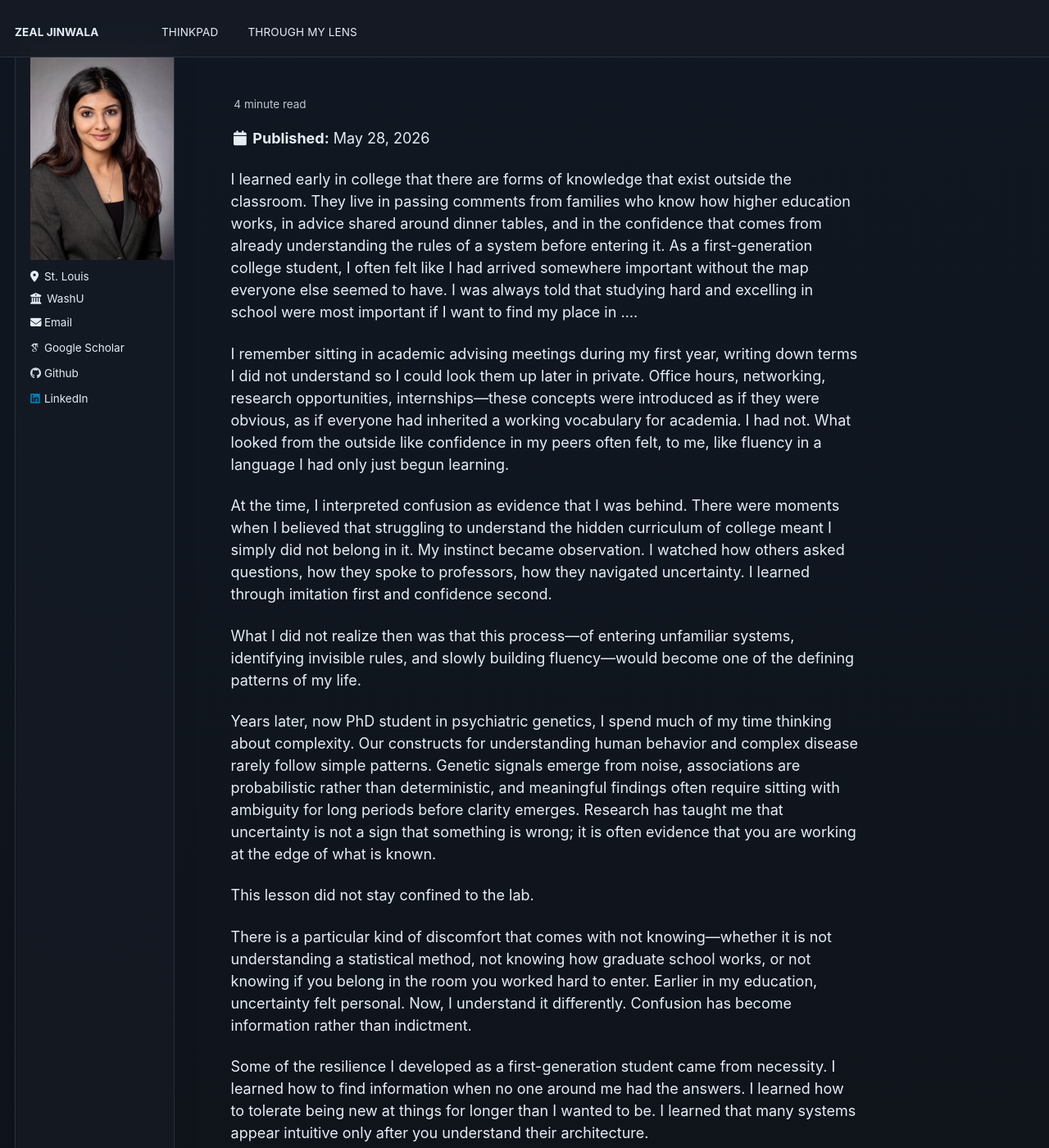
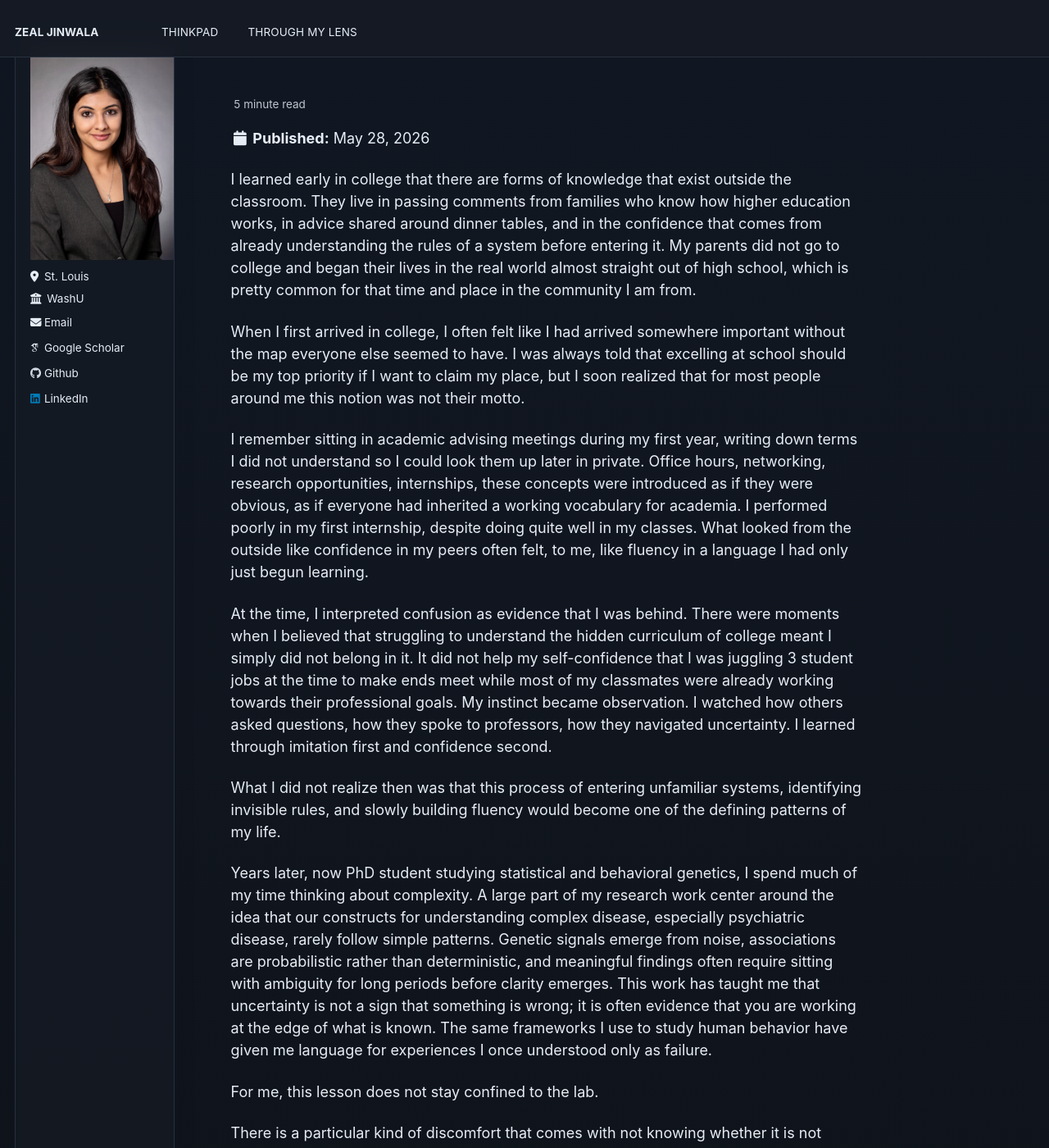
Before and after one commit to zealjinwala/zealjinwala.github.io, a Jekyll site: the page built from _posts/2026-06-02-first-thinkpad-note.md, in a window 1280 px wide and 1400 px high. Shown: the whole window at 82% size. Built offline with Jekyll 4.4.1, drawn with Linux system fonts in a browser that asks for light colours; some web fonts are replaced; some of the changed text lies outside the part shown.

Commit message:
updated blog

```diff
--- a/_posts/2026-06-02-first-thinkpad-note.md
+++ b/_posts/2026-06-02-first-thinkpad-note.md
@@ -1,28 +1,30 @@
 ---
-title: "How I ended up here"
+title: "One resilience: How I ended up here."
 date: 2026-05-28
 ---
 
-I learned early in college that there are forms of knowledge that exist outside the classroom. They live in passing comments from families who know how higher education works, in advice shared around dinner tables, and in the confidence that comes from already understanding the rules of a system before entering it. As a first-generation college student, I often felt like I had arrived somewhere important without the map everyone else seemed to have. I was always told that studying hard and excelling in school were most important if I want to find my place in ….
+I learned early in college that there are forms of knowledge that exist outside the classroom. They live in passing comments from families who know how higher education works, in advice shared around dinner tables, and in the confidence that comes from already understanding the rules of a system before entering it. My parents did not go to college and began their lives in the real world almost straight out of high school, which is pretty common for that time and place in the community I am from.
 
-I remember sitting in academic advising meetings during my first year, writing down terms I did not understand so I could look them up later in private. Office hours, networking, research opportunities, internships—these concepts were introduced as if they were obvious, as if everyone had inherited a working vocabulary for academia. I had not. What looked from the outside like confidence in my peers often felt, to me, like fluency in a language I had only just begun learning.
+When I first arrived in college, I often felt like I had arrived somewhere important without the map everyone else seemed to have. I was always told that excelling at school should be my top priority if I want to claim my place, but I soon realized that for most people around me this notion was not their motto.
 
-At the time, I interpreted confusion as evidence that I was behind. There were moments when I believed that struggling to understand the hidden curriculum of college meant I simply did not belong in it. My instinct became observation. I watched how others asked questions, how they spoke to professors, how they navigated uncertainty. I learned through imitation first and confidence second.
+I remember sitting in academic advising meetings during my first year, writing down terms I did not understand so I could look them up later in private. Office hours, networking, research opportunities, internships, these concepts were introduced as if they were obvious, as if everyone had inherited a working vocabulary for academia. I performed poorly in my first internship, despite doing quite well in my classes. What looked from the outside like confidence in my peers often felt, to me, like fluency in a language I had only just begun learning.
 
-What I did not realize then was that this process—of entering unfamiliar systems, identifying invisible rules, and slowly building fluency—would become one of the defining patterns of my life.
+At the time, I interpreted confusion as evidence that I was behind. There were moments when I believed that struggling to understand the hidden curriculum of college meant I simply did not belong in it. It did not help my self-confidence that I was juggling 3 student jobs at the time to make ends meet while most of my classmates were already working towards their professional goals. My instinct became observation. I watched how others asked questions, how they spoke to professors, how they navigated uncertainty. I learned through imitation first and confidence second.
 
-Years later, now PhD student in psychiatric genetics, I spend much of my time thinking about complexity. Our constructs for understanding human behavior and complex disease rarely follow simple patterns. Genetic signals emerge from noise, associations are probabilistic rather than deterministic, and meaningful findings often require sitting with ambiguity for long periods before clarity emerges. Research has taught me that uncertainty is not a sign that something is wrong; it is often evidence that you are working at the edge of what is known.
+What I did not realize then was that this process of entering unfamiliar systems, identifying invisible rules, and slowly building fluency would become one of the defining patterns of my life.
 
-This lesson did not stay confined to the lab.
+Years later, now PhD student studying statistical and behavioral genetics, I spend much of my time thinking about complexity. A large part of my research work center around the idea that our constructs for understanding complex disease, especially psychiatric disease, rarely follow simple patterns. Genetic signals emerge from noise, associations are probabilistic rather than deterministic, and meaningful findings often require sitting with ambiguity for long periods before clarity emerges. This work has taught me that uncertainty is not a sign that something is wrong; it is often evidence that you are working at the edge of what is known. The same frameworks I use to study human behavior have given me language for experiences I once understood only as failure.
 
-There is a particular kind of discomfort that comes with not knowing—whether it is not understanding a statistical method, not knowing how graduate school works, or not knowing if you belong in the room you worked hard to enter. Earlier in my education, uncertainty felt personal. Now, I understand it differently. Confusion has become information rather than indictment.
+For me, this lesson does not stay confined to the lab.
 
-Some of the resilience I developed as a first-generation student came from necessity. I learned how to find information when no one around me had the answers. I learned how to tolerate being new at things for longer than I wanted to be. I learned that many systems appear intuitive only after you understand their architecture.
+There is a particular kind of discomfort that comes with not knowing whether it is not understanding a statistical method, not knowing how academia works, or not knowing if you belong in the room you worked hard to enter. Earlier in my education, uncertainty felt personal. Now, I understand it differently. Confusion has become information rather than indictment.
 
-Research strengthened these skills in a different way. Scientific progress is iterative and often slow. Analyses fail. Hypotheses change. Results complicate the stories we hoped to tell. Working in psychiatric genetics has repeatedly forced me to separate my identity from immediate success—to see setbacks as part of inquiry rather than evidence of inadequacy. Over time, this changed how I approached challenges beyond research as well.
+Some of the resilience I developed as a first-generation student came from necessity. I learned how to find information when no one around me had the answers. I learned how to tolerate being new (and bad) at things for longer than I wanted to be. I learned that many systems appear intuitive only after you understand their architecture.
 
-When I think about resilience now, I think less about perseverance in the dramatic sense and more about repetition. It is the decision to return to difficult problems after unproductive days. It is learning new methods despite feeling behind. It is asking questions earlier instead of waiting until I feel qualified enough to ask them. It is recognizing that competence often looks, from the inside, like prolonged uncertainty.
+My scientific pursuits strengthened these skills in a different way. Scientific progress is iterative and often slow. Analyses fail. Hypotheses change. Results complicate the stories we hoped to tell. Working in science has repeatedly forced me to separate my identity from immediate success; to see setbacks as part of inquiry rather than evidence of inadequacy. Over time, this changed how I approached challenges beyond research as well.
 
-Being first-generation shaped how I entered academia, but it also shaped how I move through it now. I notice when expectations go unstated because I once depended on noticing. I think carefully about mentorship because I understand how transformative transparency can be. And I am increasingly interested not only in studying complex systems, but in helping make complex systems more navigable for those who come after me.
+When I think about resilience now, I think less about perseverance in the dramatic sense and more about repetition. It is the decision to return to difficult problems after unproductive days. It is learning new things despite feeling behind. It is asking questions earlier instead of waiting until I feel qualified enough to ask them. It is recognizing that competence often looks, from the inside, like prolonged uncertainty.
 
-I once thought resilience meant eventually feeling certain. Instead, I have found that resilience is learning how to continue moving through uncertainty without letting it define your sense of capability. Both my path into higher education and my work in psychiatric genetics have taught me the same lesson: understanding rarely arrives all at once. More often, it is built gradually—in questions asked quietly, skills learned imperfectly, and the willingness to remain present long enough for complexity to become familiarity.
+Being first-generation shaped how I entered academia, but it also shaped how I move through it now. I notice when expectations go unstated because I once depended on noticing. I value and think carefully about mentorship, because I feel empowered by all the people who chose to invest in my growth. And I am increasingly interested not only in studying complex systems, but in helping make complex systems more navigable for those who come after me.
+
+I once thought resilience meant eventually feeling certain. Instead, I have found that resilience is learning how to continue moving through uncertainty without letting it define your sense of capability. Both my path into higher education and my work in statistical genetics have taught me the same lesson: understanding rarely arrives all at once. More often, it is built gradually—in questions asked quietly, skills learned imperfectly, and the willingness to remain present long enough for complexity to become familiarity.
```
